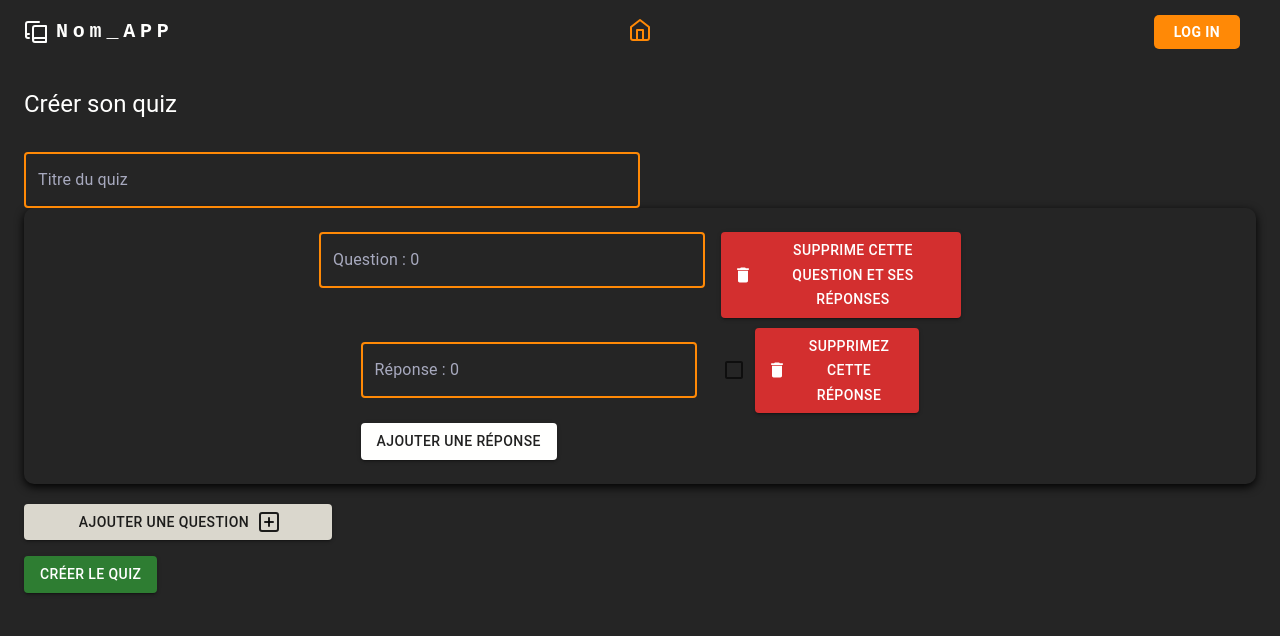
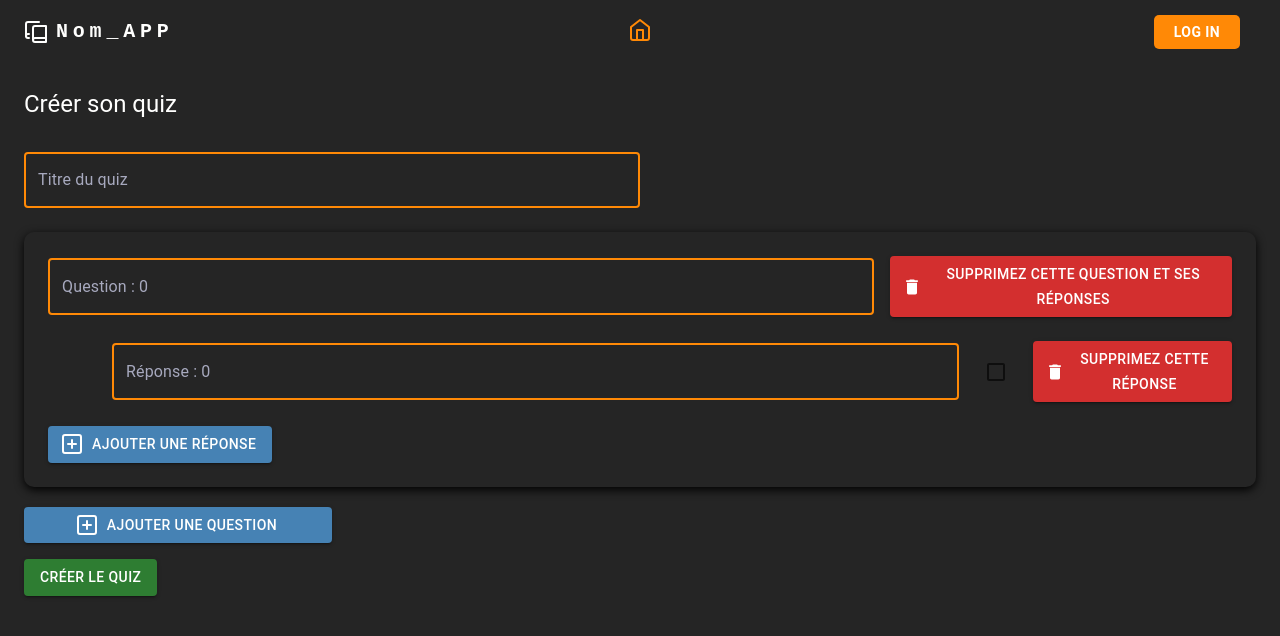
Before and after one commit to romainbcode/PFE-Forma, a React (Create React App) app in the folder frontend/: page /quizs/create in a window 1280 px wide. Shown: the top 636 px of the page. Built offline with nearby package versions, Linux system fonts and the light colour scheme; no server answers.

Commit message:
add couleur bouton ajout question/reponse et width. + nouvelle couleur bleu dans themecolor

```diff
--- a/frontend/src/components/formulaire-quiz/question-reponse-quiz.js
+++ b/frontend/src/components/formulaire-quiz/question-reponse-quiz.js
@@ -1,8 +1,9 @@
 import React from "react";
-import { ReponseQuiz } from "./reponse-quiz"; // Assurez-vous d'importer le composant Reponse
-import Trash2 from "@mui/icons-material/Delete"; // Remplacez par l'icône appropriée
+import { ReponseQuiz } from "./reponse-quiz";
+import Trash2 from "@mui/icons-material/Delete";
 import { Box, Button, TextField } from "@mui/material";
 import { FieldArray } from "formik";
+import { PlusSquare } from "lucide-react";
 
 export const QuestionReponseQuiz = ({ index, formik }) => {
   const { values, handleChange, setFieldValue } = formik;
@@ -21,14 +22,21 @@ export const QuestionReponseQuiz = ({ index, formik }) => {
         marginBottom: "20px",
       }}
     >
-      <Box sx={{ display: "flex", flexDirection: "row" }}>
+      <Box
+        sx={{
+          display: "flex",
+          flexDirection: "row",
+          width: "100%",
+          alignItems: "center",
+        }}
+      >
         <TextField
           name={`question_reponse.${index}.question`}
           label={`Question : ${index}`}
           value={values.question_reponse[index].question}
           onChange={handleChange}
           sx={{
-            width: "100%",
+            width: "80%",
             fieldset: {
               borderColor: "primary.themewhite",
             },
@@ -62,13 +70,13 @@ export const QuestionReponseQuiz = ({ index, formik }) => {
           }
           startIcon={<Trash2 />}
         >
-          Supprime cette question et ses réponses
+          Supprimez cette question et ses réponses
         </Button>
       </Box>
       <FieldArray
         name={`question_reponse.${index}.reponse`}
         render={(arrayHelpers) => (
-          <div>
+          <Box sx={{ width: "100%" }}>
             {values.question_reponse[index].reponse.map((_, reponseIndex) => (
               <ReponseQuiz
                 key={reponseIndex}
@@ -82,10 +90,12 @@ export const QuestionReponseQuiz = ({ index, formik }) => {
               onClick={() =>
                 arrayHelpers.push({ reponse_texte: "", etat_reponse: false })
               }
+              sx={{ bgcolor: "primary.button_add", color: "primary.headLine" }}
+              startIcon={<PlusSquare />}
             >
               Ajouter une réponse
             </Button>
-          </div>
+          </Box>
         )}
       />
     </Box>
--- a/frontend/src/components/formulaire-quiz/reponse-quiz.js
+++ b/frontend/src/components/formulaire-quiz/reponse-quiz.js
@@ -1,6 +1,7 @@
 import React from "react";
-import Trash2 from "@mui/icons-material/Delete"; // Remplacez par l'icône appropriée
+import Trash2 from "@mui/icons-material/Delete";
 import { Box, Button, TextField, Checkbox } from "@mui/material";
+
 export const ReponseQuiz = ({ questionIndex, reponseIndex, formik }) => {
   const { values, handleChange } = formik;
 
@@ -10,8 +11,9 @@ export const ReponseQuiz = ({ questionIndex, reponseIndex, formik }) => {
         display: "flex",
         flexDirection: "row",
         alignItems: "center",
-        marginBottom: "10px",
-        marginTop: "10px",
+        marginBottom: 3,
+        marginTop: 3,
+        marginLeft: 8,
       }}
     >
       <TextField
@@ -43,7 +45,6 @@ export const ReponseQuiz = ({ questionIndex, reponseIndex, formik }) => {
               borderColor: "primary.headLine",
             },
           },
-          marginRight: 2,
         }}
       />
       <Checkbox
@@ -53,6 +54,7 @@ export const ReponseQuiz = ({ questionIndex, reponseIndex, formik }) => {
             .etat_reponse
         }
         onChange={handleChange}
+        sx={{ marginRight: 2, marginLeft: 2 }}
       />
       <Button
         variant="contained"
--- a/frontend/src/components/themeColor.js
+++ b/frontend/src/components/themeColor.js
@@ -12,6 +12,7 @@ export const theme = createTheme({
       stroke: "#000",
       secondary: "#f25f4c",
       tertiary: "#e53170",
+      button_add: "#4682B4",
     },
   },
 });
--- a/frontend/src/pages/professeur/creation-quiz.js
+++ b/frontend/src/pages/professeur/creation-quiz.js
@@ -1,17 +1,7 @@
-import React, { useEffect, useState } from "react";
-import {
-  Box,
-  Typography,
-  Button,
-  Grid,
-  Stack,
-  TextField,
-  Checkbox,
-} from "@mui/material";
-import { Link } from "react-router-dom";
+import React from "react";
+import { Box, Typography, Button, Stack, TextField } from "@mui/material";
 import axios from "axios";
 import { Formik, Form, Field, FieldArray } from "formik";
-import { Trash2 } from "lucide-react";
 import { PlusSquare } from "lucide-react";
 import { Toaster, toast } from "sonner";
 import * as yup from "yup";
@@ -120,10 +110,10 @@ export const CreationQuiz = () => {
                     <Stack
                       direction={{ xs: "column", sm: "row" }}
                       spacing={{ xs: 1, sm: 2, md: 4 }}
+                      sx={{ marginBottom: 3 }}
                     >
                       <Field
                         sx={{
-                          mb: 3,
                           width: "50%",
                           input: {
                             color: "primary.headLine",
@@ -176,9 +166,10 @@ export const CreationQuiz = () => {
                           sx={{
                             width: "25%",
                             height: "50%",
-                            bgcolor: "#dad7cd",
+                            bgcolor: "primary.button_add",
+                            color: "primary.headLine",
                           }}
-                          endIcon={<PlusSquare />}
+                          startIcon={<PlusSquare />}
                         >
                           Ajouter une question
                         </Button>
```
